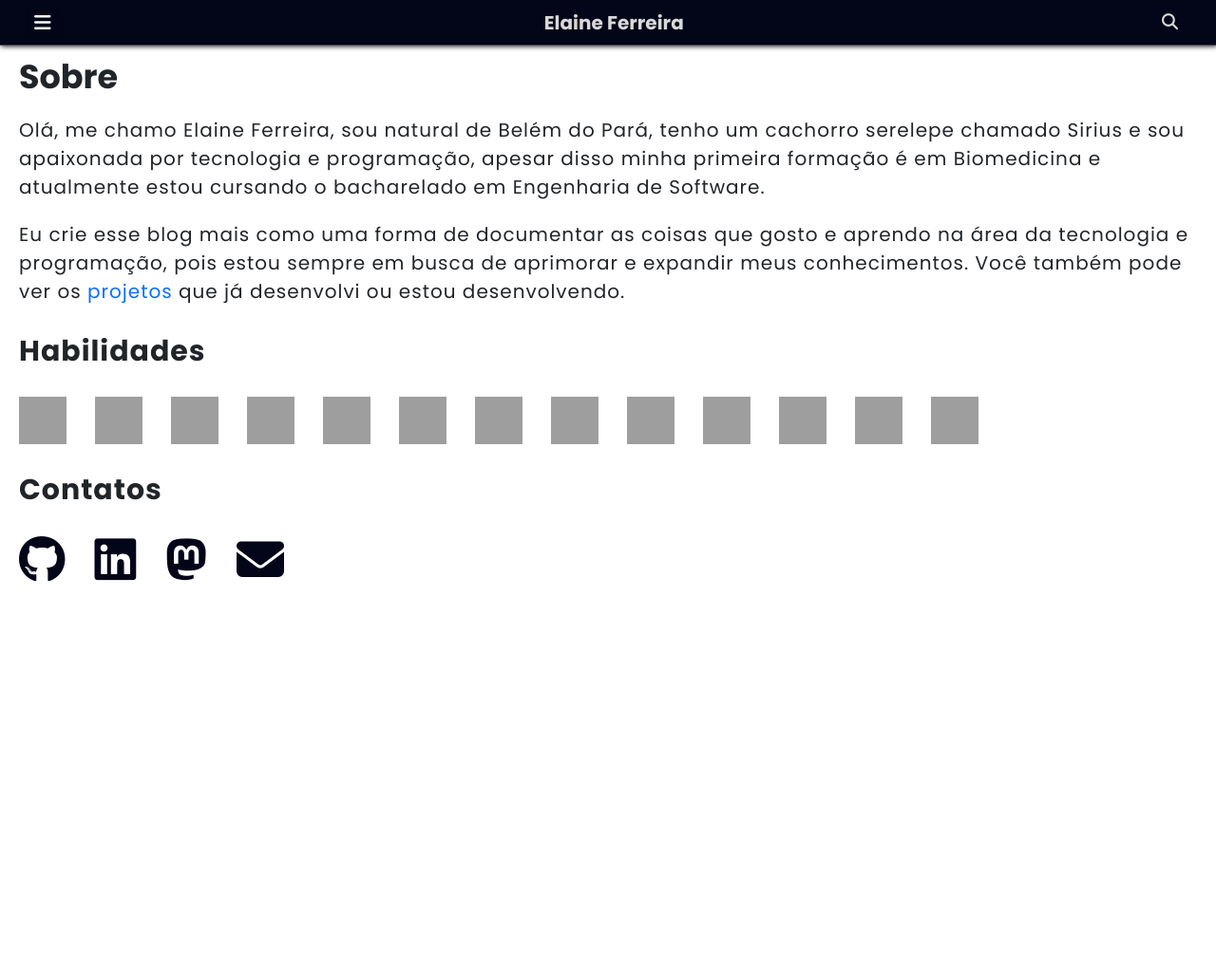
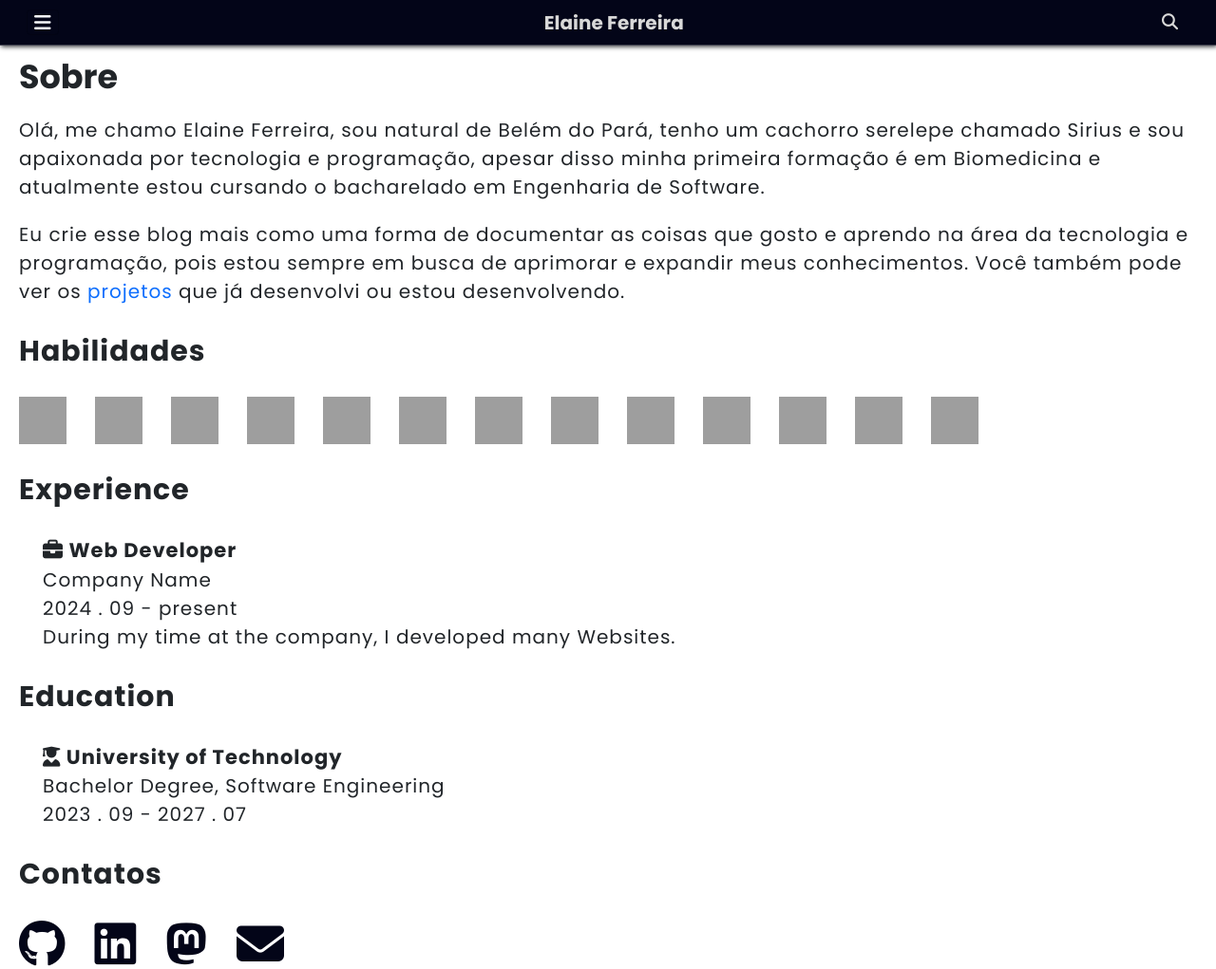
Before and after one commit to elainefs/elainefs.github.io, a Jekyll site: the page built from _pages/about.html, in a window 1280 px wide and 1021 px high, cut to the strip 0-1021 px from the top of the window. Shown: the whole strip at 95% size. Built offline with Jekyll 4.4.1, drawn with Linux system fonts in a browser that asks for light colours; grey boxes are pictures that could not be loaded.

Commit message:
feat: add professional experience and academic background sections to 'About' page
This commit introduces new functionality on the 'About' page, allowing to input and display information regarding professional experience and academic background

```diff
--- a/_config.yml
+++ b/_config.yml
@@ -11,6 +11,13 @@ title: Elaine Ferreira
 tagline: Software Developer
 description: Website e Blog pessoal sobre tecnologia e programação.
 avatar: "assets/img/avatar/avatar.webp" # The avatar on sidebar
+
+# About page
+about: "A Jekyll theme with sidebar for personal website and blog."
+skills: true
+experiences: true
+education: true
+contacts: true
 
 # Social profiles
 email: elaineferreira.dev@gmail.com
--- /dev/null
+++ b/_data/education.yml
@@ -0,0 +1,11 @@
+## Education Card Template
+# Use the template below to create a new education card
+# For each new education, copy the template and fill in the information
+# ---------------------------------------------------------
+# Template
+- institution: "University of Technology"
+  degree: "Bachelor Degree"
+  field: "Software Engineering"
+  start: "2023-09-11"
+  end: "2027-07-07"
+# ---------------------------------------------------------
--- /dev/null
+++ b/_data/experience.yml
@@ -0,0 +1,12 @@
+## Professional Experience Card Template
+# Use the template below to create a new professional experience card
+# For each new professional experience, copy the template and fill in the information
+# If it is your current job, use "Now" in the "end" field
+# ------------------------------------------------------
+#Template
+- role: "Web Developer"
+  company: "Company Name"
+  start: "2024-09-01"
+  end: "Now"
+  description: "During my time at the company, I developed many Websites."
+# -------------------------------------------------------
--- a/_pages/about.html
+++ b/_pages/about.html
@@ -17,6 +17,7 @@ permalink: /sobre
   </p>
 </section>
 
+{% if site.skills %}
 <section>
   <h2 class="mb-5">Habilidades</h2>
   <!-- Fill in the information in _data/skills.yml -->
@@ -29,10 +30,59 @@ permalink: /sobre
     {% endfor %}
   </div>
 </section>
+{% endif %}
 
+{% if site.experiences %}
+<section>
+  <h2 class="mb-5">Experience</h2>
+  <!-- Fill in the information in _data/experience.yml -->
+  <div class="experiences">
+      {% for experience in site.data.experience %}
+        <div class="experience-item">
+            <p class="experience-role">
+              <i class="fa-solid fa-briefcase"></i>
+              {{ experience.role }}
+            </p>
+            <p class="experience-company">
+              {{ experience.company }}
+            </p>
+            <p class="experience-period">
+              {{ experience.start|date: "%Y . %m" }} - {% if experience.end == "Now" %} present {% else %} {{ experience.end|date: "%Y . %m" }} {% endif %}
+            </p>
+            <p class="experience-description">
+              {{ experience.description }}
+            </p>
+        </div>
+      {% endfor %}
+  </div>
+</section>
+{% endif %}
+
+{% if site.education %}
+<section>
+  <h2 class="mb-5">Education</h2>
+  <!-- Fill in the information in _data/education.yml -->
+  <div class="education">
+    {% for education in site.data.education %}
+      <div class="education-item">
+        <p class="education-institution">
+          <i class="fa-solid fa-user-graduate"></i>
+          {{ education.institution }}</p>
+        <p class="education-degree">
+          {{ education.degree }}, {{ education.field }}
+        </p>
+        <p>{{ education.start|date: "%Y . %m" }} - {{ education.end|date: "%Y . %m" }}</p>
+      </div>
+    {% endfor %}
+  </div>
+</section>
+{% endif %}
+
+{% if site.contacts %}
 <section>
   <h2 class="mb-5">Contatos</h2>
   <div class="contacts-social-icons">
     {% include social-icons.html %}
   </div>
 </section>
+{% endif %}
--- a/assets/css/about.css
+++ b/assets/css/about.css
@@ -35,3 +35,20 @@
 .contacts-social-icons ul li a i[class="fa-solid fa-handshake"] {
   display: none;
 }
+
+.experience-item,
+.education-item {
+  margin: 0 1rem 2rem 0;
+  padding-left: 2.5rem;
+}
+
+.experience-item p,
+.education-item p {
+  margin: 0 !important;
+}
+
+.experience-role,
+.education-institution {
+  font-size: 2.1rem;
+  font-weight: bold;
+}
```
